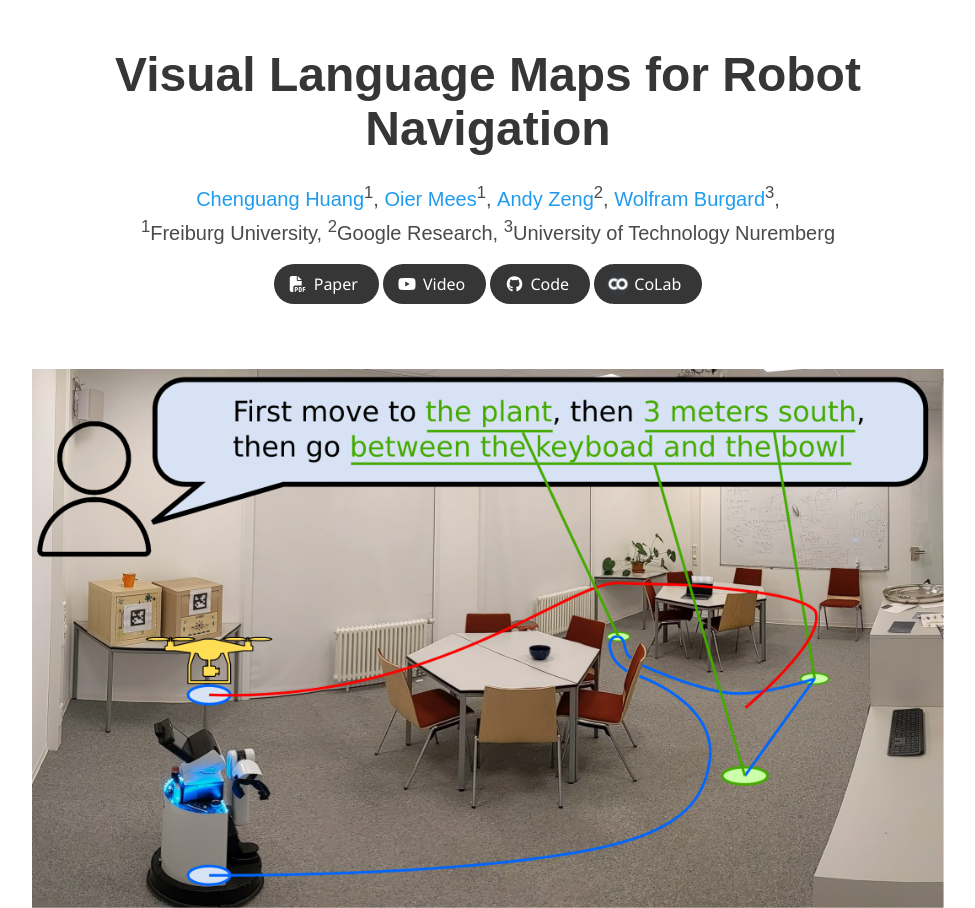
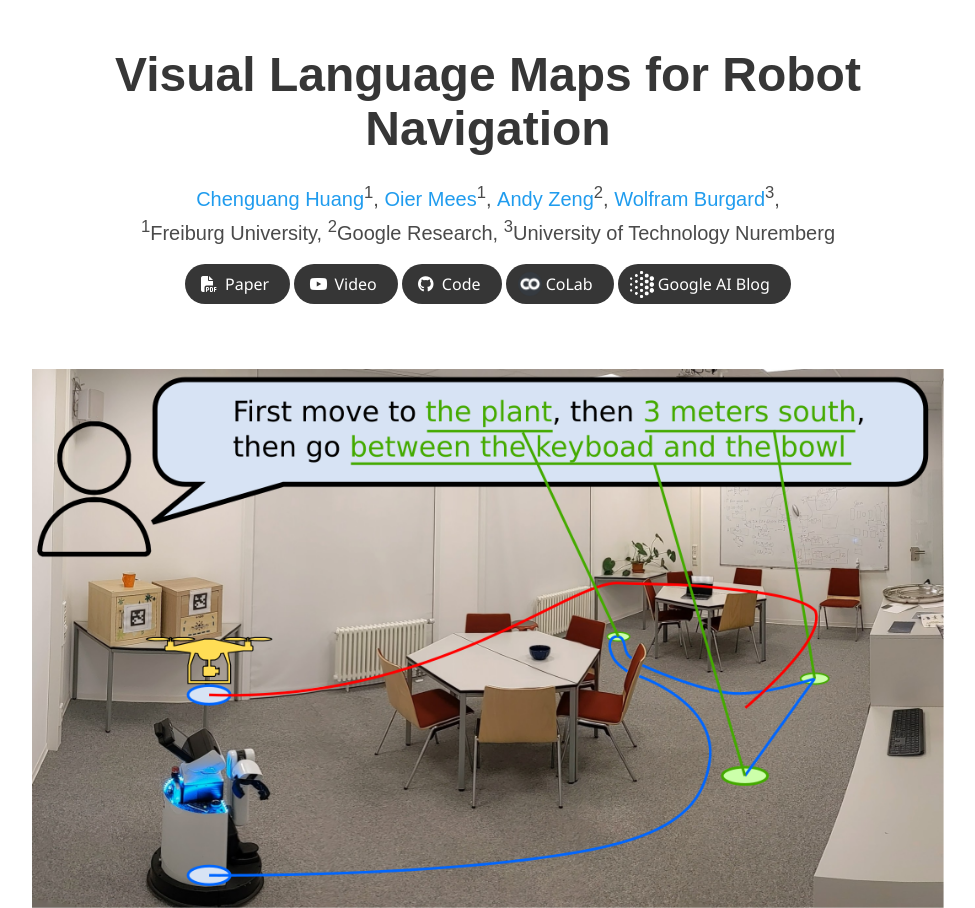
Before and after one commit to vlmaps/vlmaps.github.io, a plain HTML site: page index.html in a window 1280 px wide. Shown: the top 908 px of the page, without its empty margins (152-1127 px from the left). Drawn offline with nearby package versions, Linux system fonts and the light colour scheme; some icons are missing; a web font is replaced by a local one.

Commit message:
add google ai blog post link

```diff
--- a/index.html
+++ b/index.html
@@ -131,6 +131,16 @@
                       <img src="static/images/colab_icon.png" />
                     </span>
                     <span>CoLab</span>
+                  </a>
+                </span>
+                <span class="link-block">
+                  <a href="https://ai.googleblog.com/2023/03/visual-language-maps-for-robot.html?m=1"
+                    class="external-link button is-normal is-rounded is-dark">
+                    <span class="icon">
+                      <!-- <i class="fab fa-github"></i> -->
+                      <img src="static/images/google_blog_post_icon.png" />
+                    </span>
+                    <span>Google AI Blog</span>
                   </a>
                 </span>
               </div>
```
Also changed, not shown: static/images/google_blog_post_icon.png (added).
